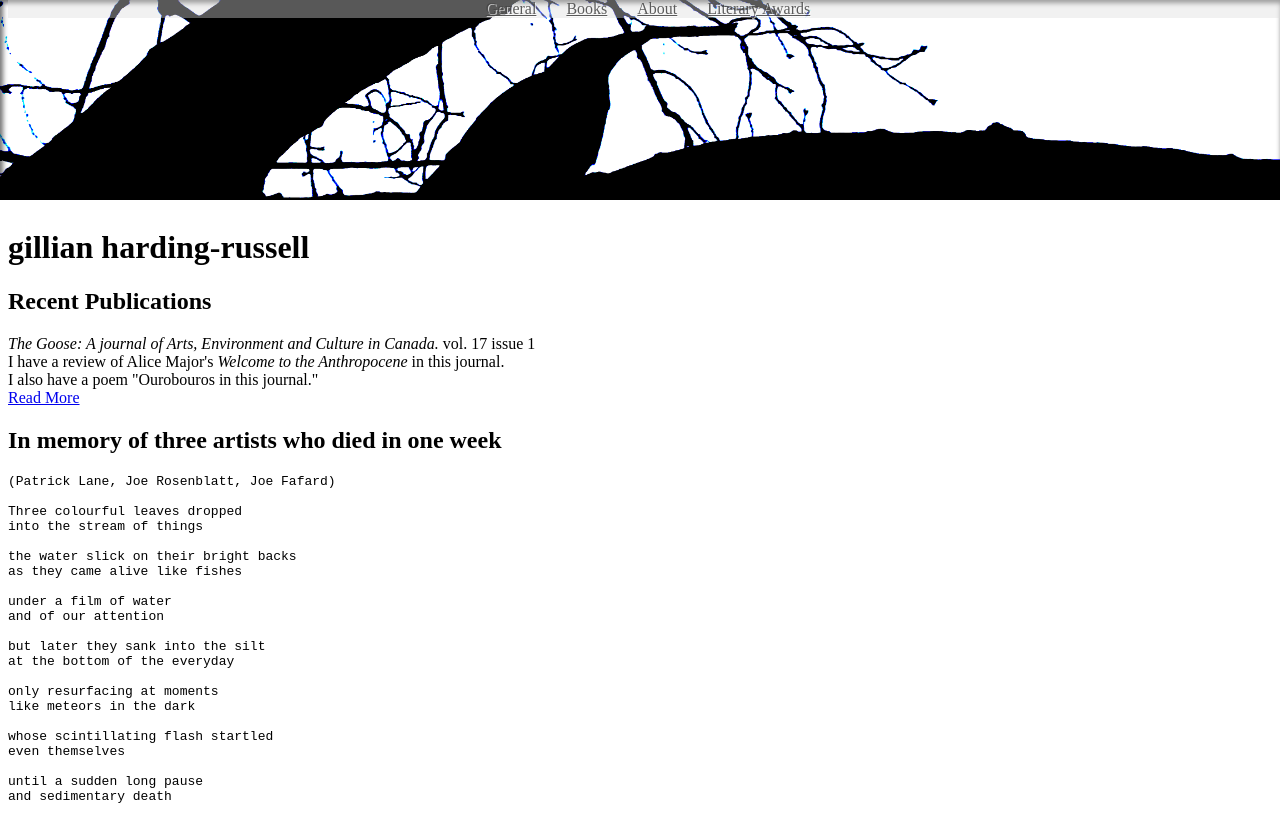
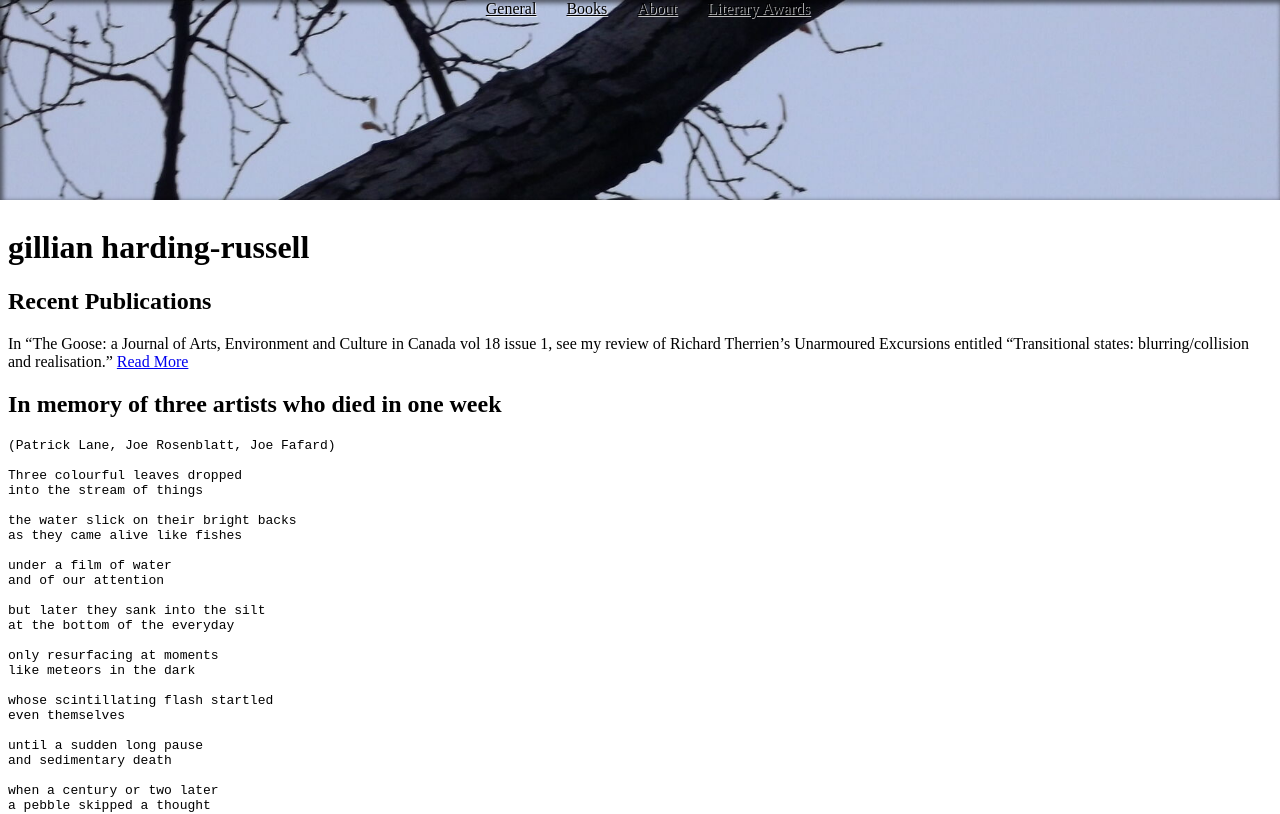
Before and after one commit to LaurieHarding-Russell/GillianHarding-Russell.com, an Angular app: page / in a window 1280 px wide. Shown: the top 814 px of the page. Built offline with nearby package versions, Linux system fonts and the light colour scheme.

Commit message:
Required changes.

```diff
--- a/src/app/awards/awards.html
+++ b/src/app/awards/awards.html
@@ -7,19 +7,19 @@
 
 “Whether…weather,” Best Regina Poem in the <i>Briarpatch</i> “Writing in the Margins” poetry competition (2017).
 
-Making Sense, Best Suite by an established poet, (<i>Exile's</i> Gwendolyn MacEwen chapbook Award, 2016).
+<i>Making Sense</i>, Best Suite by an established poet, (<i>Exile's</i> Gwendolyn MacEwen chapbook Award, 2016).
 
-Proud Men do not Listen (second prize in <i>Exile’s</i> Gwendolyn MacEwen chapbook Award 2015.
+<i>Proud Men</i> do not Listen (second prize in <i>Exile’s</i> Gwendolyn MacEwen chapbook Award 2015.
 
 Great Blue Heron, First prize for best sequence of poems, “The Blind Poet,” “Fondly, Elizabeth,” Regret.” <i>The Antigonish Review</i>.
 
 “Missions: then and now” finalist for Thomas Morton Award (<i>The Puritan</i>, 2014).
 
-Enhanced woods (second prize in the chapbook competition) GritLit (2013).
+<i>Enhanced woods</i> (second prize in the chapbook competition) GritLit (2013).
 
 “Desert Duets” shortlisted: “Best poem" in <i>Exile’s</i> Gwendolyn MacEwen competition (<i>Exile/ELQ</i>, 2013.)
 
-Where days and nights are equal length (shortlisted for the Gwendolyn MacEwen chapbook Award (<i>Exile/ELQ</i>, 2013).
+<i>Where days and nights are equal length</i> (shortlisted for the Gwendolyn MacEwen chapbook Award (<i>Exile/ELQ</i>, 2013).
 
- We came to find what was real, to be afraid. (second prize in the chapbook competition). GritLit (2012).
+<i> We came to find what was real, to be afraid</i>. (second prize in the chapbook competition). GritLit (2012).
 </pre>
--- /dev/null
+++ b/src/app/general/general.css
@@ -0,0 +1,70 @@
+
+:host {
+
+}
+
+header {
+    display: block;
+    height: 200px
+}
+.page-header::before{
+    content: "";
+    display: inline-block;
+    position: absolute;
+    top: 0;
+    left: 0;
+    margin: 0;
+    min-width: 500px;
+    width: 100%;
+    height: 200px;
+    background-image: url("/assets/bannerImage.JPG");
+    background-color: #cccccc;
+    background-position: left calc(var(--scroll)/4);
+    background-repeat: no-repeat;
+    background-size: cover;
+
+    box-shadow: inset 2px 2px 5px 1px rgba(0,0,0,0.56);
+}
+
+.container {
+    height: 100vh;
+}
+
+.heartwood-wrapper {
+    display:flex;
+    margin: 20px 0;
+}
+
+.heartwood {
+    display: flex;
+    width: auto;
+    max-width: 150px;
+    height: auto;
+    background-color: #cccccc;
+    background-size: contain;
+}
+
+.heartwood img{
+    width: 100%;
+}
+
+div.heartwood-text {
+    white-space: pre-line;
+    padding-left: 10px;
+}
+
+.heartwood-text > * {
+    display: inline;
+}
+
+@media screen and (width: 500px) {
+    .page-header {
+    overflow: hidden;
+    }
+}
+
+@media screen and (max-width: 500px) {
+    .heartwood {
+    display:none;
+    }
+}
--- a/src/app/general/general.html
+++ b/src/app/general/general.html
@@ -3,11 +3,9 @@
 <h1 class="title">gillian harding-russell </h1>
 
 <h2> Recent Publications</h2>
-<div><i>The Goose: A journal of Arts, Environment and Culture in Canada. </i> vol. 17 issue 1</div>
-<div>I have a review of Alice Major's <i>Welcome to the Anthropocene</i> in this journal.</div>
-<div>I also have a poem "Ourobouros in this journal."</div>
-<a href="https://scholars.wlu.ca/thegoose?utm_source=scholars.wlu.ca%2Fthegoose%2Fvol17%2Fiss1%2F36&utm_medium=PDF&utm_campaign=PDFCoverPages"> Read More</a>
 
+In “The Goose: a Journal of Arts, Environment and Culture in Canada vol 18 issue 1, see my review of Richard Therrien’s Unarmoured Excursions entitled “Transitional states: blurring/collision and realisation.”
+<a href="https://scholars.wlu.ca/thegoose/vol18/iss1/1"> Read More</a>
 
 <h2>In memory of three artists who died in one week</h2>
 <pre>
@@ -54,7 +52,7 @@ First published in <i>The Dalhousie Review</i> 99.1 (Spring, 2019).
 <hr/>
 
 <div>
-    New poems forthcoming in <i>The New Quarterly</i> and <i>The Nashwaak Review</i> in 2020. Also poems will appear in <i>Sweet Water: Poems for the Watersheds</i>, ed. Yvonne Blomer (Caitlin Press, 2020) and in Resistance, ed. Sue Goyette (Coteau, 2020).
+    New poems come out in <i>The New Quarterly 152</i> and upcoming in <i>Grain magazine</i>, <i>Transition magazine</i> and the <i>Nashwaak review</i>. Also, poems coming out in <i>Sweetwater: Poems for the watersheds</i>, ed. Yvonne Blomer (Caitlin Press, 2020) and <i>Resistance</i>, ed. Sue Goyette (University of Regina Press, 2020).
 </div>
 
 <hr/>
--- a/src/app/general/general.ts
+++ b/src/app/general/general.ts
@@ -3,76 +3,9 @@ import { Component } from '@angular/core';
 @Component({
   selector: 'general',
   templateUrl: './general.html',
-  styles: [`
-    :host {
-
-    }
-
-    header {
-      display: block;
-      height: 200px
-    }
-    .page-header::before{
-      content: "";
-      display: inline-block;
-      position: absolute;
-      top: 0;
-      left: 0;
-      margin: 0;
-      min-width: 500px;
-      width: 100%;
-      height: 200px;
-      background-image: url("/assets/bannerImage.png");
-      background-color: #cccccc;
-      background-position: left calc(var(--scroll)/4);
-      background-repeat: no-repeat;
-      background-size: cover;
-      box-shadow: inset 2px 2px 5px 1px rgba(0,0,0,0.56);
-    }
-
-    .container {
-      height: 100vh;
-    }
-
-    .heartwood-wrapper {
-      display:flex;
-      margin: 20px 0;
-    }
-
-    .heartwood {
-      display: flex;
-      width: auto;
-      max-width: 150px;
-      height: auto;
-      background-color: #cccccc;
-      background-size: contain;
-    }
-
-    .heartwood img{
-      width: 100%;
-    }
-
-    div.heartwood-text {
-      white-space: pre-line;
-      padding-left: 10px;
-    }
-
-    .heartwood-text > * {
-      display: inline;
-    }
-
-    @media screen and (width: 500px) {
-      .page-header {
-        overflow: hidden;
-      }
-    }
-
-    @media screen and (max-width: 500px) {
-      .heartwood {
-        display:none;
-      }
-    }
-  `]
+  styleUrls: [
+    "general.css"
+  ]
 })
 export class GeneralComponent {
 
--- /dev/null
+++ b/src/app/menu/menu.css
@@ -0,0 +1,49 @@
+:host {
+    width: 100%;
+    display: inline-block;
+    position: fixed;
+    z-index:10;
+    top:0;
+  }
+
+  .menu {
+    display: flex;
+    align-items: center;
+    justify-content: center;
+    align-content: center;
+    background: rgba(var(--header-colour), 0.9);
+    margin:0;
+    text-shadow: 1px 1px #ffffffb8;
+  }
+
+  .menu:hover {
+    background: rgba(var(--header-colour), 1.0);
+  }
+
+  a {
+    margin: 0 15px;
+    color: #000000;
+    font-family: var(--font-title);
+  }
+
+  a:hover {
+    color: #000000;
+  }
+
+  @media screen and (max-width: 480px) {
+
+    :host {
+      width: 100%;
+      display: block;
+      position: absolute;
+    }
+
+    .menu {
+      background: #dddddd;
+      width: 100%;
+      font-size: 24px;
+      font-weight: bold;
+    }
+  }
+
+`
--- a/src/app/menu/menu.ts
+++ b/src/app/menu/menu.ts
@@ -10,56 +10,7 @@ import { Component } from '@angular/core';
       <a routerLink="/awards">Literary Awards</a>
     </div>
   `,
-  styles:[`
-    :host {
-      width: 100%;
-      display: inline-block;
-      position: fixed;
-      z-index:10;
-      top:0;
-    }
-
-    .menu {
-      display: flex;
-      align-items: center;
-      justify-content: center;
-      align-content: center;
-      background: var(--scroll-bar-colour);
-      margin:0;
-      text-shadow: 1px 1px #ffffffb8;
-    }
-
-    .menu:hover {
-      background: #dddddddd;
-    }
-
-    a {
-      margin: 0 15px;
-      color: #444444dd;
-      font-family: var(--font-title);
-    }
-
-    a:hover {
-      color: #000000;
-    }
-
-    @media screen and (max-width: 480px) {
-
-      :host {
-        width: 100%;
-        display: block;
-        position: absolute;
-      }
-
-      .menu {
-        background: #dddddd;
-        width: 100%;
-        font-size: 24px;
-        font-weight: bold;
-      }
-    }
-
-  `]
+  styleUrls: ["menu.css"]
 })
 export class MenuComponent {
 
--- a/src/styles.css
+++ b/src/styles.css
@@ -1,12 +1,14 @@
 @import url('https://fonts.googleapis.com/css?family=EB+Garamond|Roboto');
 
 :root {
-    --background:#dac9ad;
+    --background:#f5ecde;
     --primary-colour:#6182ab;
     --secondary-colour: #ffffff;
 
     --scroll: 0px;
     --scroll-bar-colour: #dddddd66;
+    --header-colour: 240,240,240;
+    --time: 0;
 
     --font-colour-title:#111;
     --font-colour:black;
```
Also changed, not shown: src/assets/bannerImage.JPG (added), src/assets/bannerImage.png (deleted).
